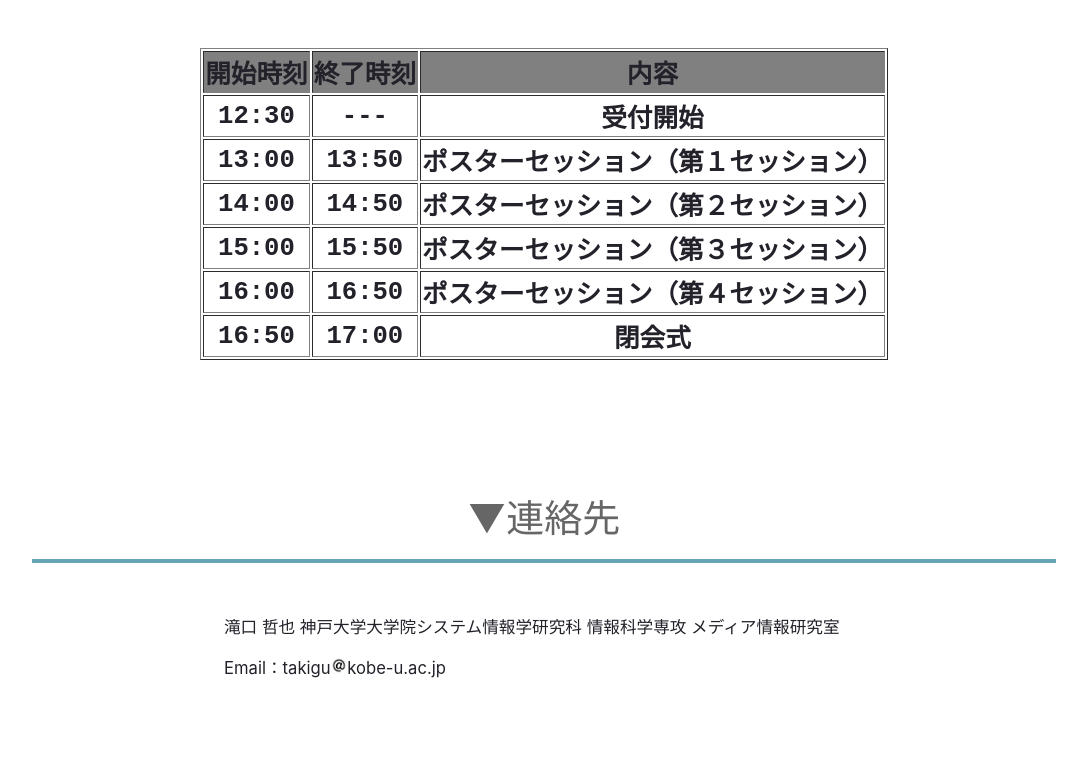
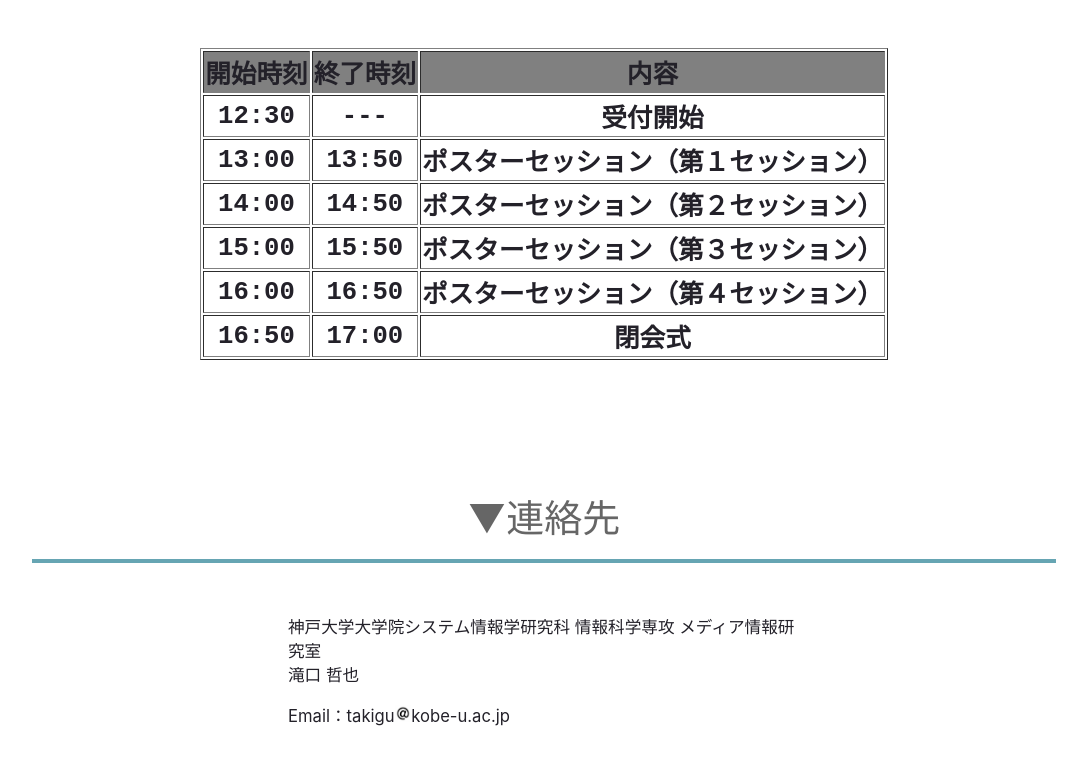
Before and after one commit to Keisuke168/Solicitation-Page, a Gatsby site: page /kansai-onsei in a window 1280 px wide. Shown: the part 1272-2037 px from the top of the page, without its empty margins (96-1183 px from the left). Built offline with nearby package versions, Linux system fonts and the light colour scheme; Gatsby itself is replaced by a stand-in of ours.

Commit message:
fix info

```diff
--- a/src/components/layout.css
+++ b/src/components/layout.css
@@ -123,7 +123,7 @@ table{
 }
 @media (min-width: 768px){
     .mail{
-        width: 50%;
+        width: 40%;
         font-size: 1.3vw;
     }
     .mail img{
--- a/src/pages/kansai-onsei.js
+++ b/src/pages/kansai-onsei.js
@@ -104,7 +104,7 @@ const KansaiOnsei = () => {
                 ▼連絡先
             </Title>
             <div className='mail'>
-                <p>滝口 哲也<br className='br'/>  神戸大学大学院システム情報学研究科 情報科学専攻 メディア情報研究室</p>
+                <p>神戸大学大学院システム情報学研究科 情報科学専攻 メディア情報研究室<br/>滝口 哲也</p>
                 <p>Email：takigu<img src={Img}/>kobe-u.ac.jp </p>
             </div>
         </Layout>
```
